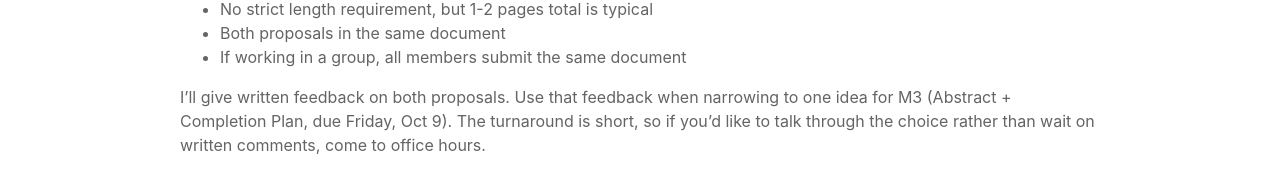
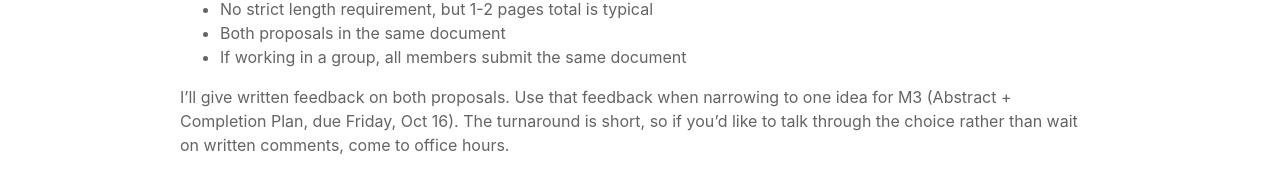
Before and after one commit to cmdowney88/cmdowney88.github.io, a Jekyll site: the page built from teaching/ling282/fall26/project/m2_two_proposals.md, in a window 1280 px wide and 900 px high, scrolled down 1997 px. Shown: the part 727-897 px from the top of the window. Built offline with Jekyll 4.4.1, drawn with Linux system fonts in a browser that asks for light colours.

Commit message:
ling282: update M3 due date to Oct 16 in project overview and M2 spec

```diff
--- a/teaching/ling282/fall26/project/m2_two_proposals.md
+++ b/teaching/ling282/fall26/project/m2_two_proposals.md
@@ -127,5 +127,5 @@ about language, or about how models represent it? What bigger question does it c
 - If working in a group, all members submit the same document
 
 I'll give written feedback on both proposals. Use that feedback when narrowing to one idea for M3
-(Abstract + Completion Plan, due Friday, Oct 9). The turnaround is short, so if you'd like to talk
+(Abstract + Completion Plan, due Friday, Oct 16). The turnaround is short, so if you'd like to talk
 through the choice rather than wait on written comments, come to office hours.
```
Also changed, not shown: teaching/ling282/fall26/project/milestones.md (+1 -1 lines).
